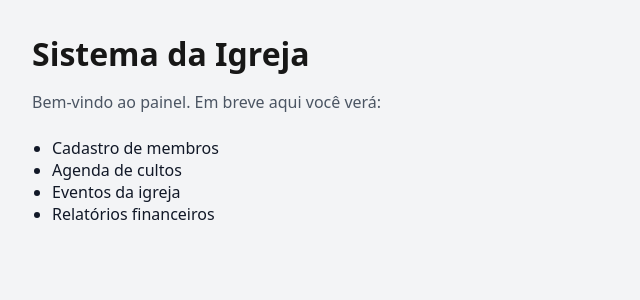
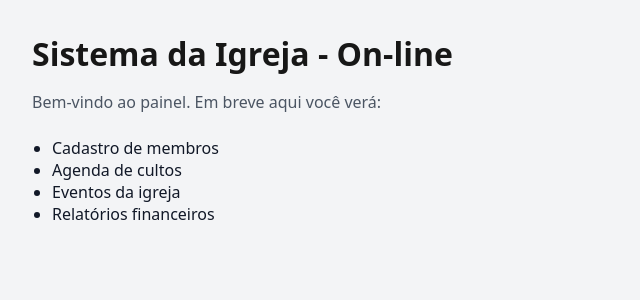
Before and after one commit to Marcos-devclub2024/AppIgreja, a Next.js app: page / in a window 1280 px wide. Shown: the top 300 px of the page, without its empty margins (0-640 px from the left). Built offline with nearby package versions, Linux system fonts and the light colour scheme.

Commit message:
Agora vai, mudei o texto oficial

```diff
--- a/app/page.tsx
+++ b/app/page.tsx
@@ -9,7 +9,7 @@ export default function Home() {
       }}
     >
       <h1 style={{ fontSize: "32px", fontWeight: "bold", marginBottom: "16px" }}>
-        Sistema da Igreja
+        Sistema da Igreja - On-line
       </h1>
 
       <p style={{ marginBottom: "24px", color: "#4b5563" }}>
```
